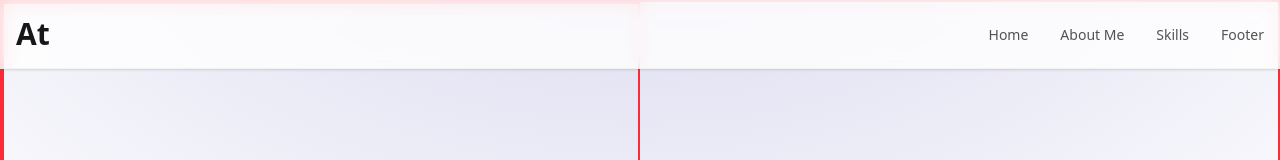
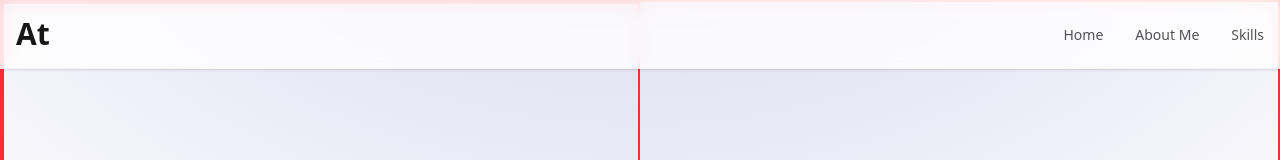
Before and after one commit to andretdev/react-portifolio, a React (Vite) app: page / in a window 1280 px wide. Shown: the top 160 px of the page. Built offline with nearby package versions, Linux system fonts and the light colour scheme.

Commit message:
Removed footer from sections

```diff
--- a/src/lib/utils.js
+++ b/src/lib/utils.js
@@ -1,5 +1,5 @@
 import { clsx } from "clsx";
-import { twMerge } from "tailwind-merge";
+import { twMerge } from "tailwind-merge"
 
 export function cn(...inputs) {
   return twMerge(clsx(inputs));
--- a/src/section.js
+++ b/src/section.js
@@ -2,7 +2,6 @@ const sections = [
   { id: "home", title: "Home" },
   { id: "aboutme", title: "About Me" },
   { id: "skills", title: "Skills" },
-  { id: "footer", title: "Footer" },
 ];
 
 export default sections;
```
